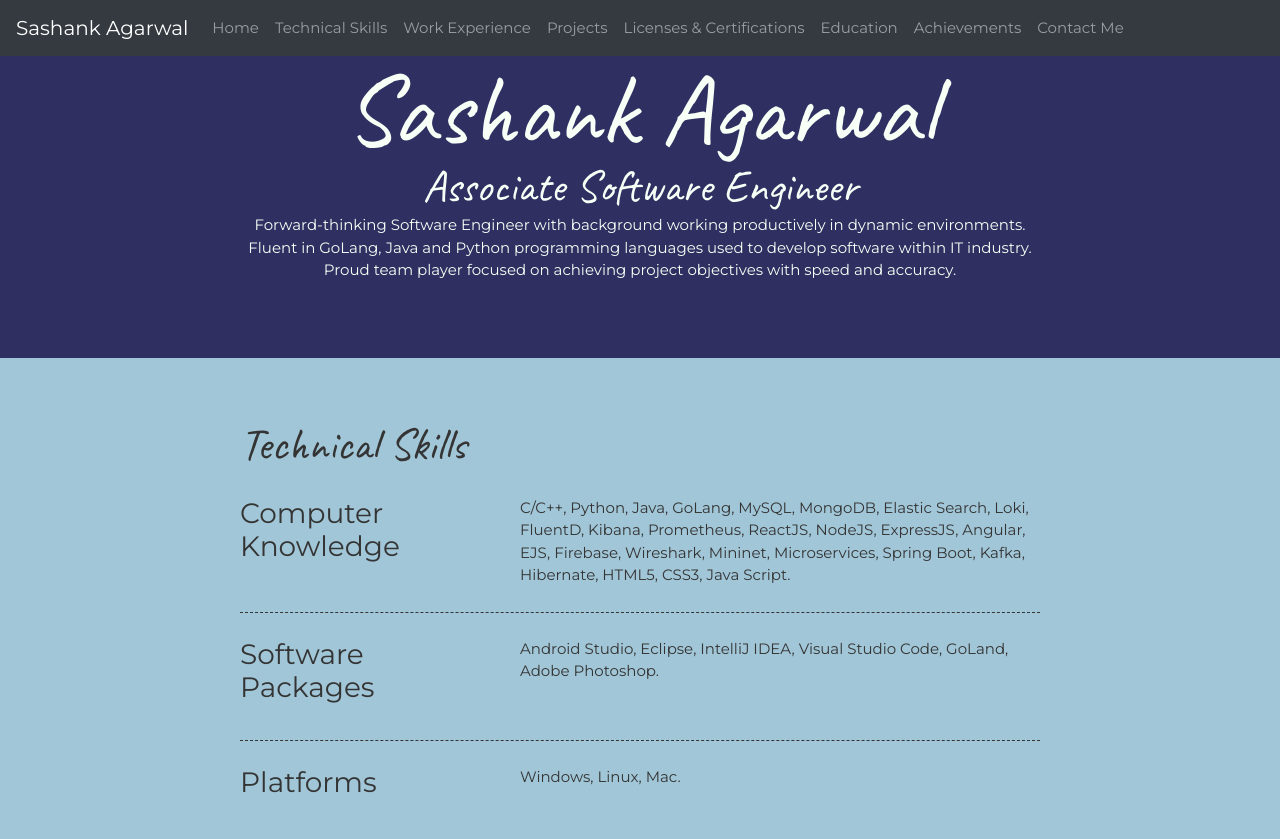
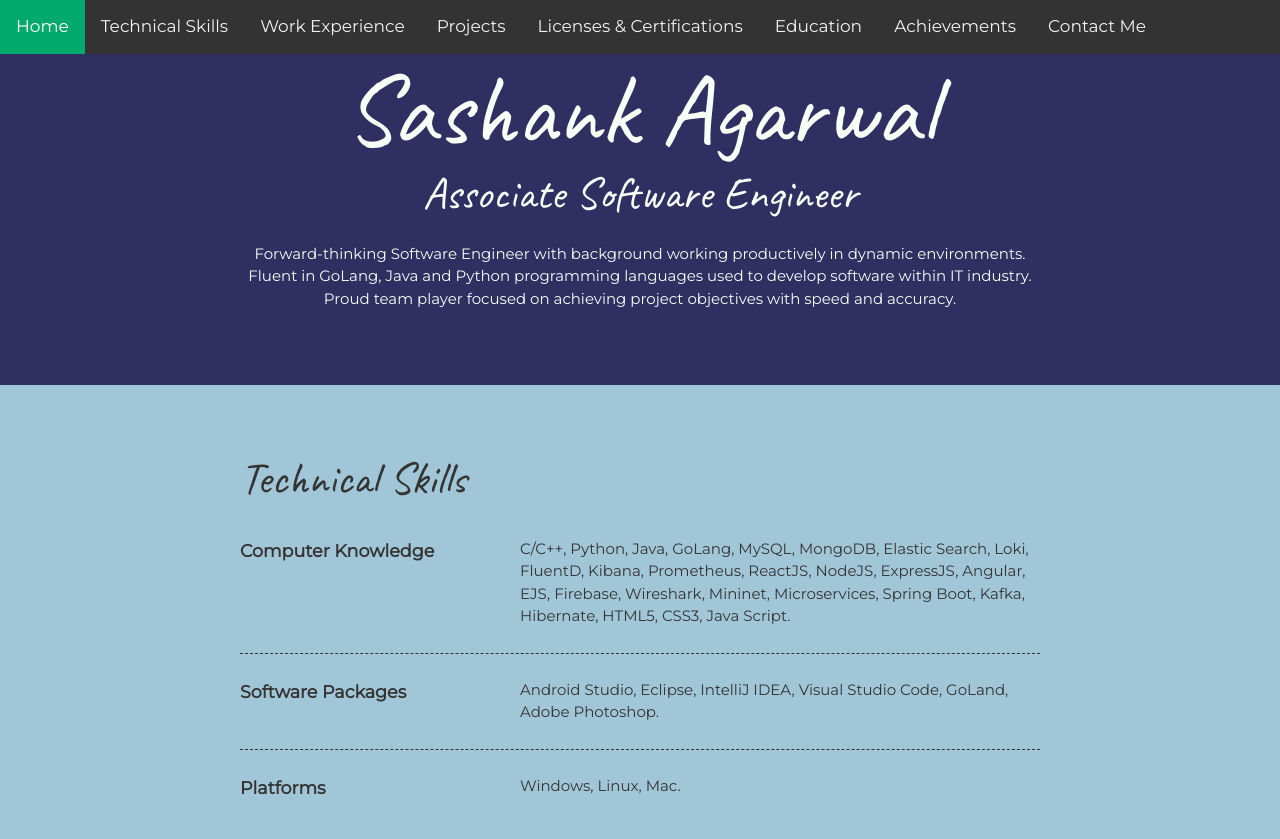
Before and after one commit to sasagarw/SashankResume, a plain HTML site: page index.html in a window 1280 px wide. Shown: the top 839 px of the page. Drawn offline with nearby package versions, Linux system fonts and the light colour scheme.

Commit message:
added top nav bar

```diff
--- a/css/styles.css
+++ b/css/styles.css
@@ -56,6 +56,35 @@ h3 {
 }
 .divider > section:last-of-type {
     border-bottom: none;
+}
+
+/* Nav Bar
+-----------------------------------*/
+.topnav {
+    overflow: hidden;
+    background-color: #333;
+    position: fixed;
+    top: 0;
+    width: 100%;
+}
+
+.topnav a {
+    float: left;
+    color: #f2f2f2;
+    text-align: center;
+    padding: 14px 16px;
+    text-decoration: none;
+    font-size: 17px;
+}
+
+.topnav a:hover {
+    background-color: #ddd;
+    color: black;
+}
+
+.topnav a.active {
+    background-color: #04AA6D;
+    color: white;
 }
 
 /* Profile
--- a/index.html
+++ b/index.html
@@ -6,30 +6,19 @@
     <title>Sashank's Resume</title>
     <link rel = "icon" href = "images/resume-icon.png" type = "image/x-icon">
     <link href="https://fonts.googleapis.com/css2?family=Caveat:wght@400;700&family=Montserrat&display=swap" rel="stylesheet">
-    <link rel="stylesheet" href="https://cdn.jsdelivr.net/npm/bootstrap@4.6.0/dist/css/bootstrap.min.css">
     <link rel="stylesheet" href="css/styles.css">
-    <script src="https://code.jquery.com/jquery-3.5.1.min.js"></script>
-    <script src="https://cdn.jsdelivr.net/npm/bootstrap@4.6.0/dist/js/bootstrap.bundle.min.js"></script>
   </head>
   <body>
-    <nav class="navbar navbar-expand-sm bg-dark navbar-dark fixed-top">
-      <a href="#home" class="navbar-brand">Sashank Agarwal</a>
-      <button type="button" class="navbar-toggler" data-toggle="collapse" data-target="#navbarCollapse">
-          <span class="navbar-toggler-icon"></span>
-      </button>
-      <div class="collapse navbar-collapse" id="navbarCollapse">
-          <div class="navbar-nav">
-              <a href="#home" class="nav-item nav-link">Home</a>
-              <a href="#skills" class="nav-item nav-link">Technical Skills</a>
-              <a href="#work" class="nav-item nav-link">Work Experience</a>
-              <a href="#projects" class="nav-item nav-link">Projects</a>
-              <a href="#license" class="nav-item nav-link">Licenses & Certifications</a>
-              <a href="#education" class="nav-item nav-link">Education</a>
-              <a href="#achievements" class="nav-item nav-link">Achievements</a>
-              <a href="#contact" class="nav-item nav-link">Contact Me</a>
-          </div>
-      </div>
-    </nav>
+    <div class="topnav" id="topNav">
+      <a class="nav active" href="#home">Home</a>
+      <a href="#skills" class="nav">Technical Skills</a>
+      <a href="#work" class="nav">Work Experience</a>
+      <a href="#projects" class="nav">Projects</a>
+      <a href="#license" class="nav">Licenses & Certifications</a>
+      <a href="#education" class="nav">Education</a>
+      <a href="#achievements" class="nav">Achievements</a>
+      <a href="#contact" class="nav">Contact Me</a>
+    </div>
     <main>
       <header>
         <div class="content-wrap" id="home">
@@ -340,5 +329,16 @@
         </div>
       </footer>
     </main>
+    <script>
+      var header = document.getElementById("topNav");
+      var abtns = header.getElementsByClassName("nav");
+      for (var i = 0; i < abtns.length; i++) {
+        abtns[i].addEventListener("click", function() {
+        var current = document.getElementsByClassName("active");
+        current[0].className = current[0].className.replace(" active", "");
+        this.className += " active";
+        });
+      }
+    </script>
   </body>
 </html>
```
